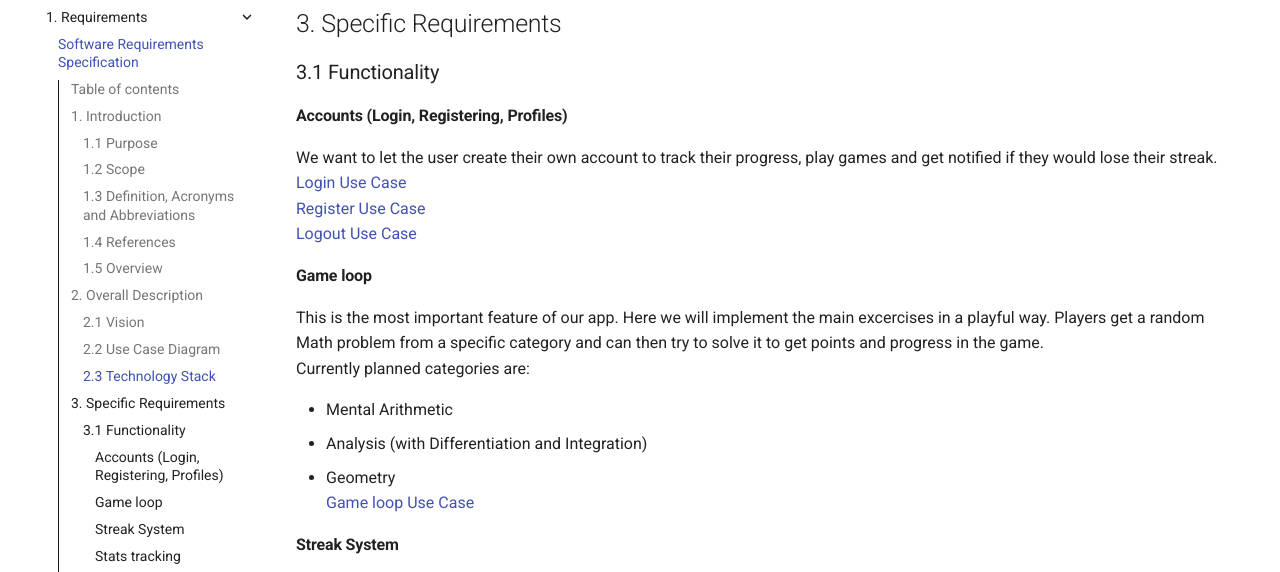
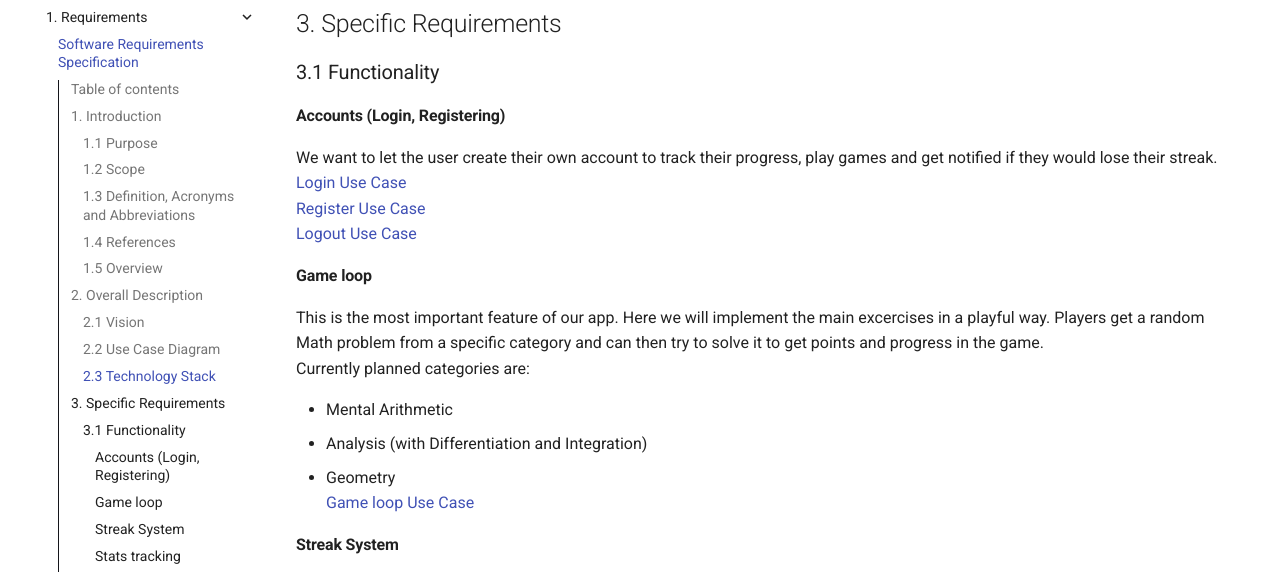
Before and after one commit to CUMGroup/AMOGUS, an MkDocs documentation site: the page built from docs/Developer Docs/1. Requirements/Software Requirements Specification.md, in a window 1280 px wide and 900 px high, scrolled down 3137 px. Shown: the part 154-726 px from the top of the window. Built offline with MkDocs 1.6.1 and Material for MkDocs 9.7.7, drawn with Linux system fonts in a browser that asks for light colours; comment, search, counter and statistics services are not loaded.

Commit message:
Remove profile

```diff
--- a/docs/Developer Docs/1. Requirements/Software Requirements Specification.md
+++ b/docs/Developer Docs/1. Requirements/Software Requirements Specification.md
@@ -82,7 +82,7 @@ The technology used will be:
 
 ### 3.1 Functionality
 
-#### Accounts (Login, Registering, Profiles)
+#### Accounts (Login, Registering)
 
 We want to let the user create their own account to track their progress, play games and get notified if they would lose their streak.<br>
 [Login Use Case](Use%20Cases/Login%20Use%20Case.md)<br>
```
